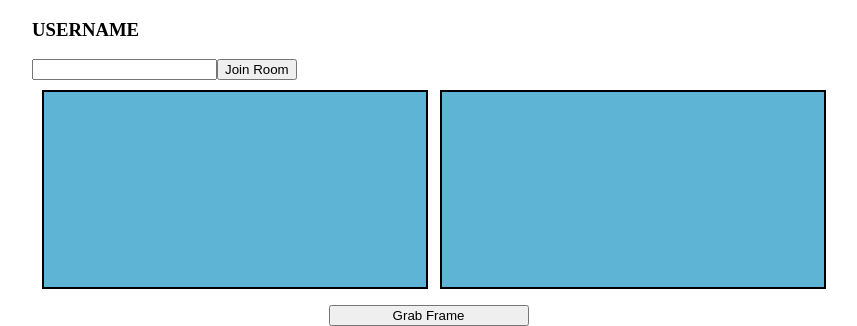
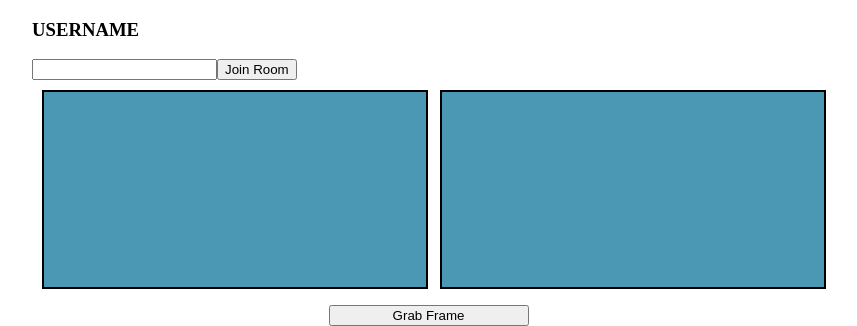
Before and after one commit to gabriel-frattini/videoapp-webrtc, a Django app: page / in a window 1280 px wide. Shown: the top 326 px of the page, without its empty margins (208-1065 px from the left). Run offline with Django 4.2, Linux system fonts and the light colour scheme.

Commit message:
chanched to secure websocket

```diff
--- a/proj/settings.py
+++ b/proj/settings.py
@@ -133,7 +133,7 @@ USE_TZ = True
 
 STATIC_URL = '/static/'
 STATICFILES_DIRS = [os.path.join(BASE_DIR, "static")]
-STATIC_ROOT = os.path.join(BASE_DIR, 'staticfiles')
+# STATIC_ROOT = os.path.join(BASE_DIR, 'staticfiles')
 
 # Default primary key field type
 # https://docs.djangoproject.com/en/4.0/ref/settings/#default-auto-field
--- a/static/css/main.css
+++ b/static/css/main.css
@@ -21,7 +21,7 @@ video{
   width:100%;
   height: 100%;
   border: 2px solid black;
-  background-color: rgb(93, 180, 212);
+  background-color: rgb(75, 152, 181);
 }
 
 textarea{
--- a/static/js/main.js
+++ b/static/js/main.js
@@ -25,7 +25,7 @@ const localVideo = document.querySelector('#user-1');
 
 // ul of messages
 
-var endPoint = 'ws://'+window.location.host+'/ws/chat'
+var endPoint = 'ws://'+window.location.host+'/wss/chat'
 
 var btnJoin = document.querySelector('#btn-join');
 
```
